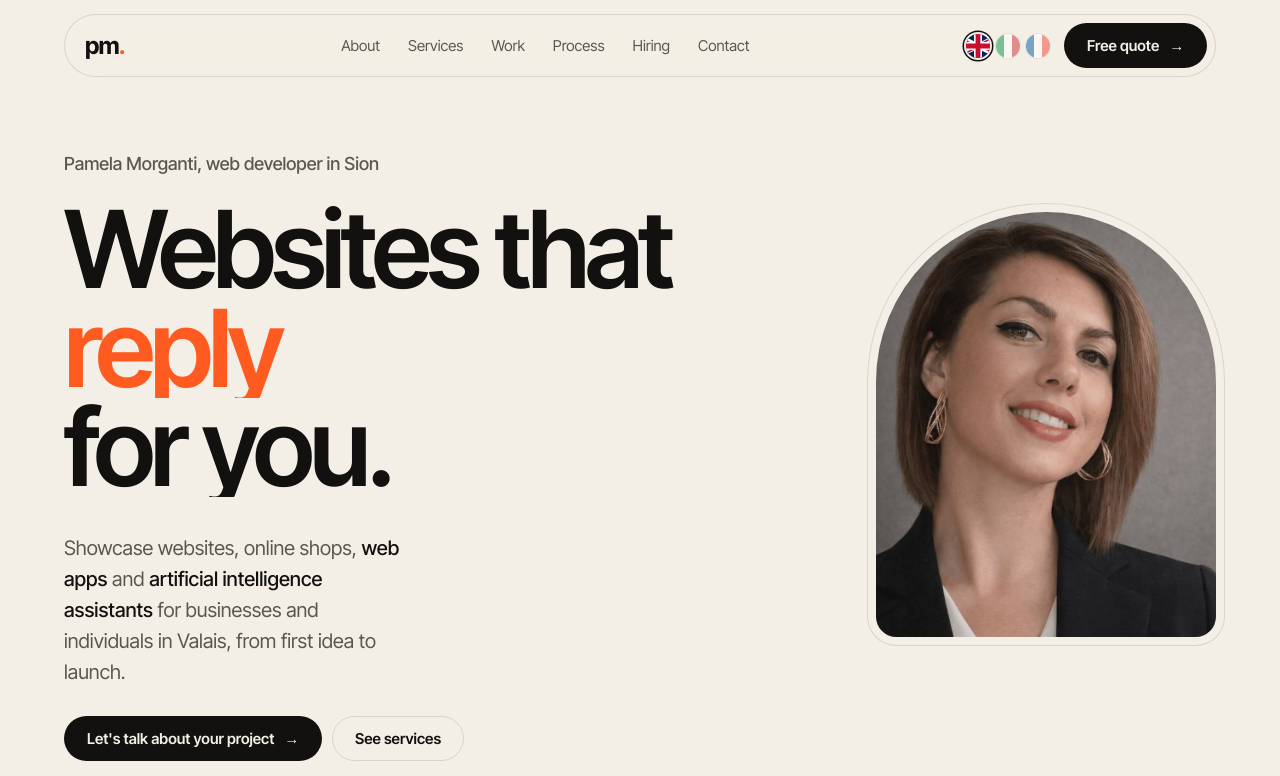
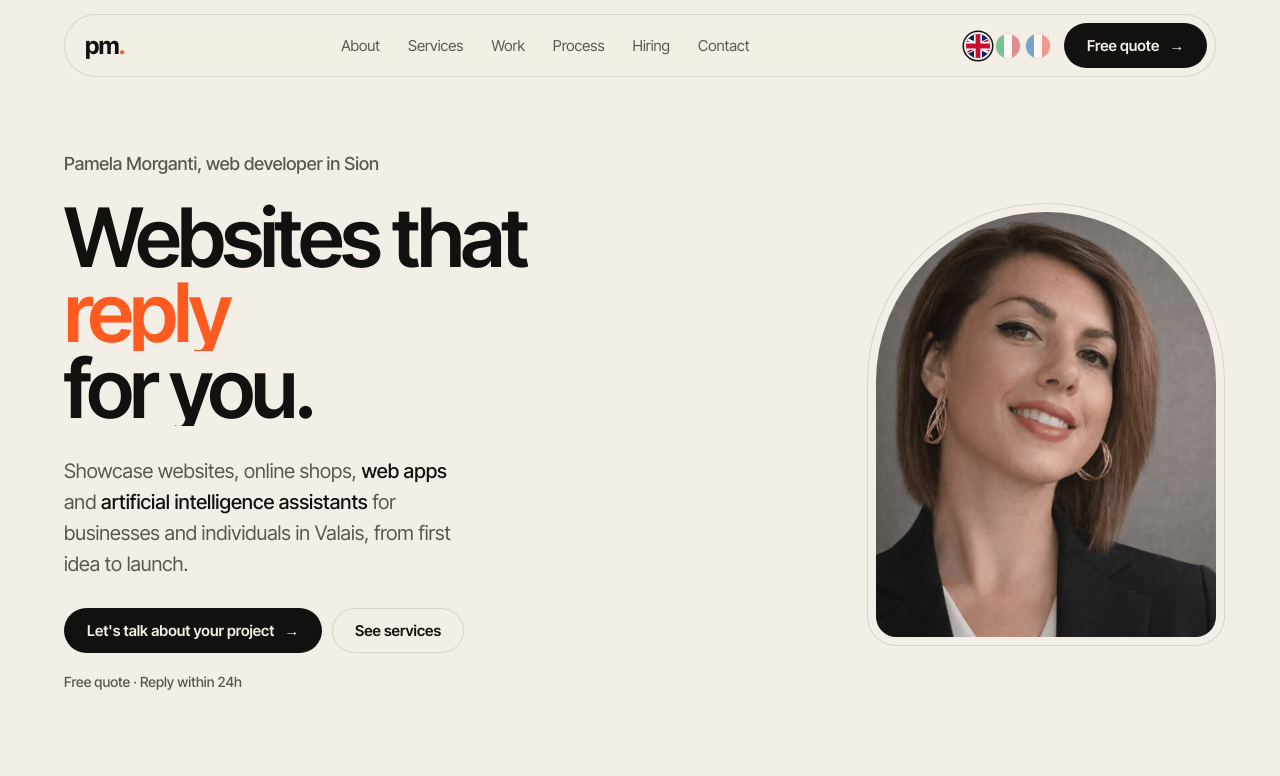
Before and after one commit to pamm-bot/pamm-bot.github.io, a plain HTML site: page index.html in a window 1280 px wide. Shown: the top 776 px of the page. Drawn offline with Linux system fonts and the light colour scheme.

Commit message:
Titre d'accueil plus petit

```diff
--- a/index.html
+++ b/index.html
@@ -123,7 +123,7 @@
   @keyframes swapIn { from { opacity: 0; transform: translateY(.25em); filter: blur(6px); } to { opacity: 1; transform: none; filter: none; } }
 
   .hero-grid { display: grid; grid-template-columns: 1.5fr 1fr; gap: 48px; align-items: center; margin-top: 8px; }
-  .hero-copy h1 { margin-bottom: 36px; font-size: clamp(52px, 8.4vw, 124px); }
+  .hero-copy h1 { margin-bottom: 30px; font-size: clamp(44px, 6.4vw, 92px); }
   .hero-photo { justify-self: end; align-self: start; margin: 12px 0 0; width: min(100%, 340px); }
   .hero-photo img {
     width: 100%; height: auto; aspect-ratio: 4 / 5; object-fit: cover; object-position: 50% 20%;
@@ -157,7 +157,7 @@
   details.stack summary::-webkit-details-marker { display: none; }
   details.stack summary::before { content: '+'; display: grid; place-items: center; width: 24px; height: 24px; border-radius: 50%; background: var(--ink); color: var(--paper); font-size: 16px; line-height: 1; transition: transform .3s var(--ease); }
   details.stack[open] summary::before { transform: rotate(45deg); }
-  .hero-copy p { font-size: 20px; color: var(--ink-soft); max-width: 30ch; margin: 0 0 28px; }
+  .hero-copy p { font-size: 20px; color: var(--ink-soft); max-width: 36ch; margin: 0 0 28px; }
   .hero-copy p strong { color: var(--ink); font-weight: 500; }
   .ctas { display: flex; gap: 10px; flex-wrap: wrap; }
   .hero-copy .fine { margin: 18px 0 0; font-size: 14px; font-weight: 500; text-transform: none; letter-spacing: 0; color: var(--ink-soft); max-width: none; }
```
